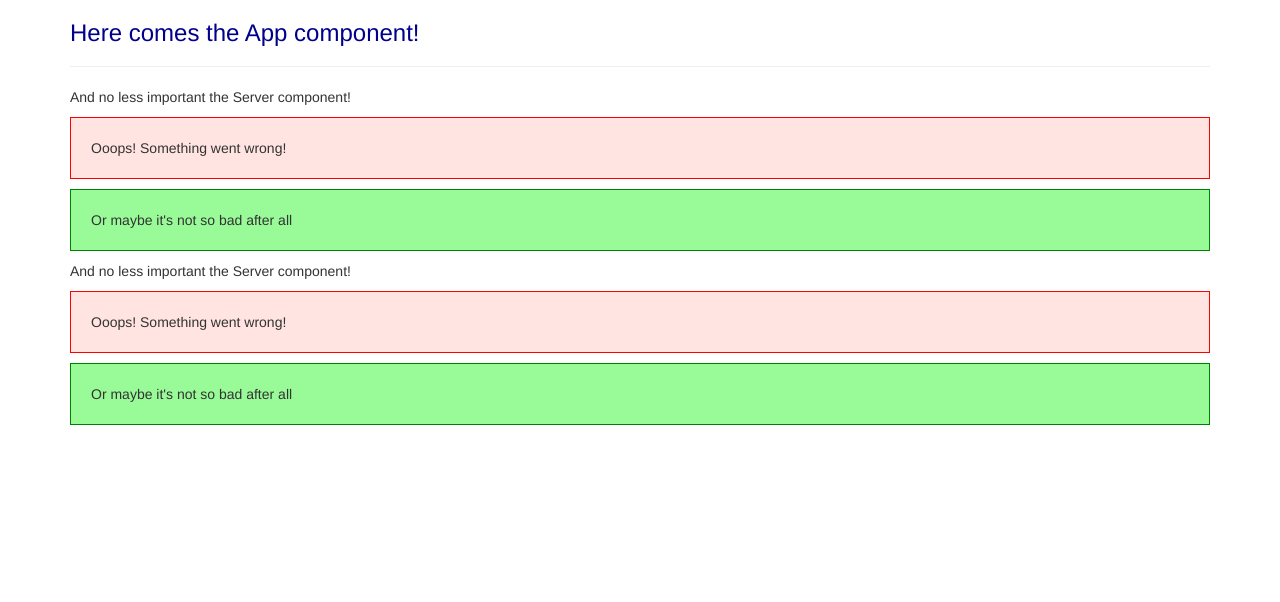
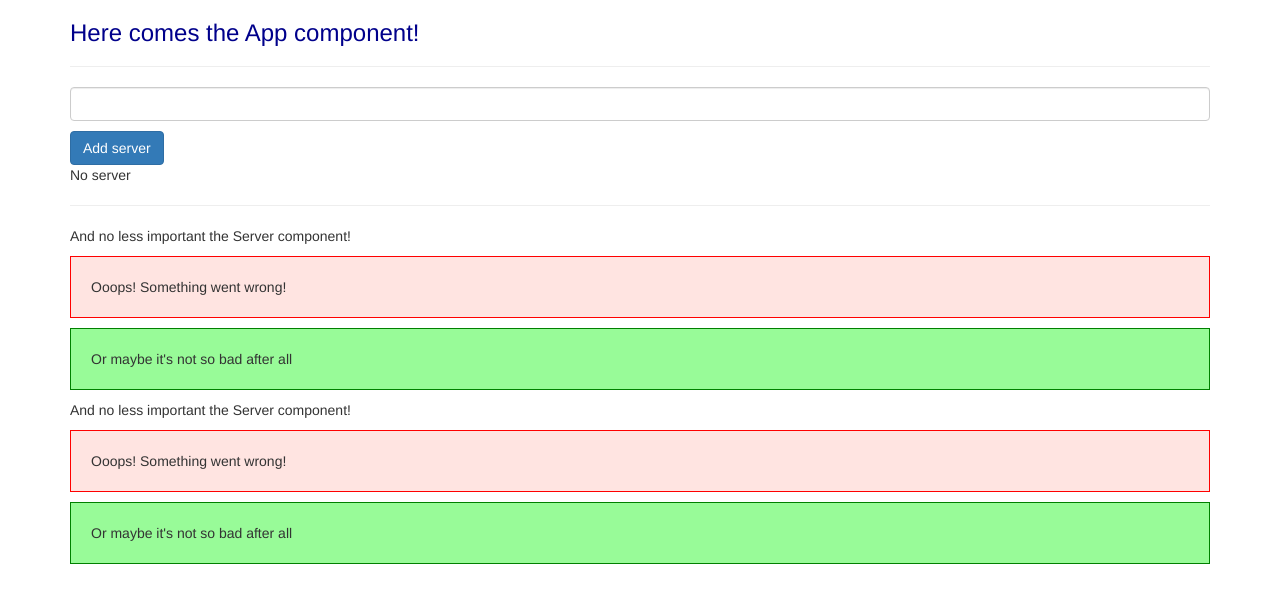
Before and after one commit to warbabun/TestAngularApp, an Angular app: page / in a window 1280 px wide. Shown: the top 602 px of the page. Built offline with nearby package versions, Linux system fonts and the light colour scheme.

Commit message:
Lecture 21: added a two-way binding

```diff
--- a/src/app/servers/servers.component.html
+++ b/src/app/servers/servers.component.html
@@ -1,2 +1,16 @@
+<input
+  type="text"
+  class="form-control"
+  (input)="onUpdateServer($event)"/>
+<p>{{serverName}}
+</p>
+<input
+  type="button"
+  value="Add server"
+  class="btn btn-primary"
+  [disabled]="!isAllowNewServer"
+  (click)="onServerAdded()"/>
+<p>{{ serverStatus }}</p>
+<hr>
 <app-server></app-server>
 <app-server></app-server>
--- a/src/app/servers/servers.component.ts
+++ b/src/app/servers/servers.component.ts
@@ -5,11 +5,23 @@ import { Component, OnInit } from '@angular/core';
   templateUrl: './servers.component.html',
   styleUrls: ['./servers.component.css']
 })
-export class ServersComponent implements OnInit {
+export class ServersComponent {
 
-  constructor() { }
+  isAllowNewServer = false;
+  serverStatus = 'No server';
+  serverName = '';
 
-  ngOnInit() {
+  constructor() {
+    setTimeout(() => {
+      this.isAllowNewServer = true;
+    }, 2000);
   }
 
+  onUpdateServer(event: Event) {
+    this.serverName = (<HTMLInputElement>event.target).value;
+  }
+
+  onServerAdded() {
+    this.serverStatus = 'Server was added'
+  }
 }
```
